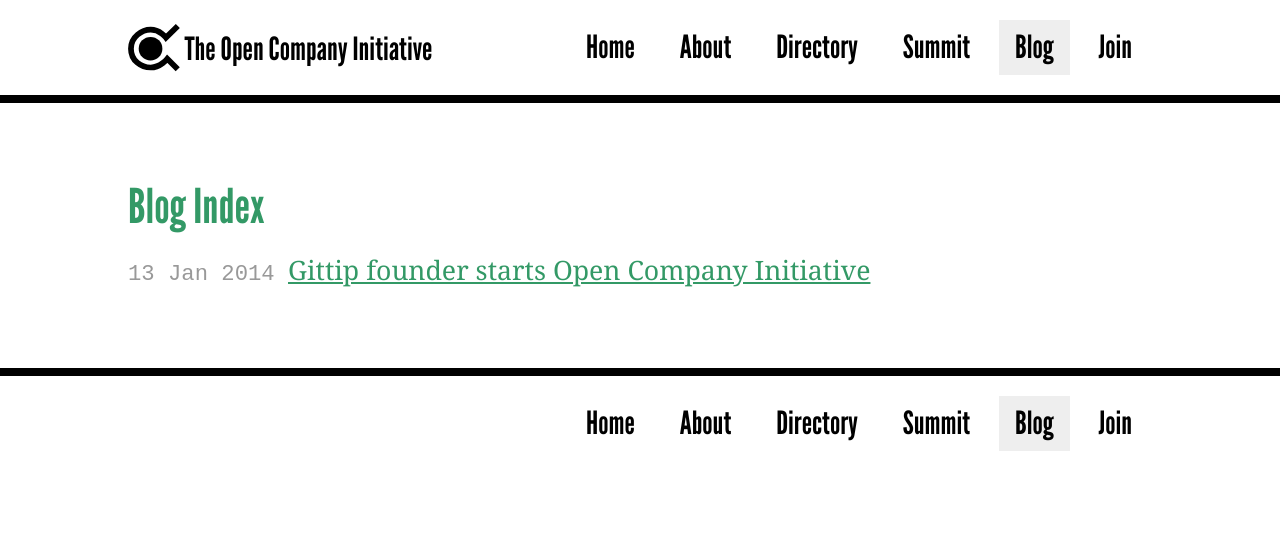
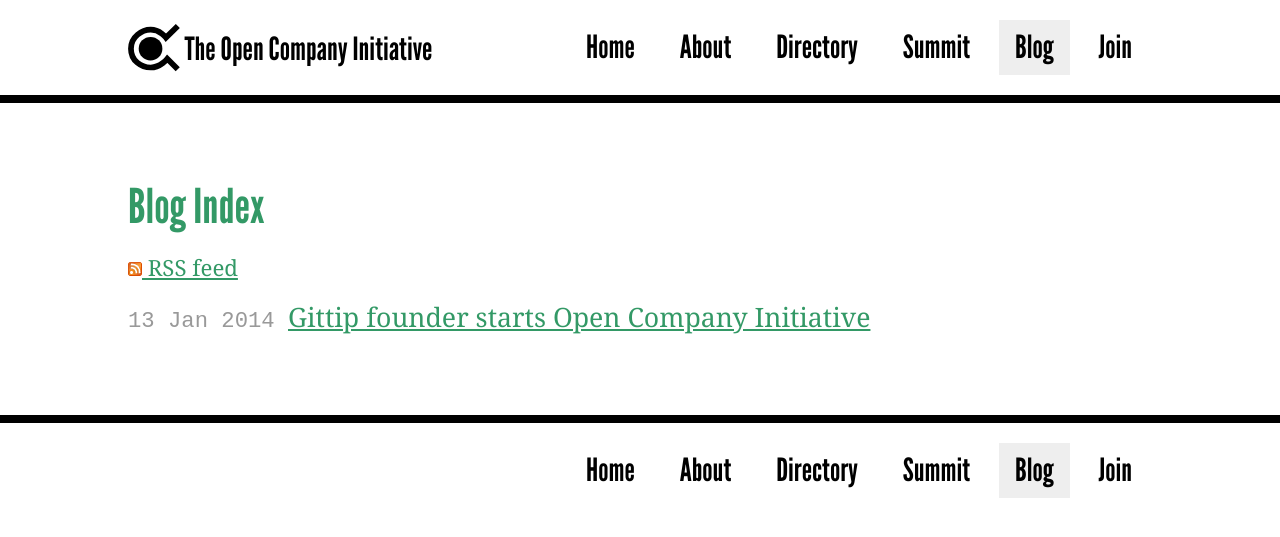
Before and after one commit to opencompany/www.opencompany.org, a Jekyll site: the page built from blog/index.md, in a window 1280 px wide. Shown: the top 537 px of the page. Built offline with Jekyll 4.4.1, drawn with Linux system fonts in a browser that asks for light colours; Markdown is read by kramdown in place of the engine named in the settings.

Commit message:
Add RSS feed

```diff
--- a/_layouts/default.html
+++ b/_layouts/default.html
@@ -12,8 +12,11 @@
 
         <!-- new styles -->
         <link rel="icon" type="image/png" href="/img/favicon.png">
-        <link rel="stylesheet" href="/css/main.001.css">
+        <link rel="stylesheet" href="/css/main.002.css">
         <link rel="stylesheet" href="/fonts/leaguegothic.css">
+
+        <link rel="alternate" type="application/atom+xml" title="Atom"
+              href="{{ site.url }}atom.xml">
 
         <title>{{ page.title }} - Open Company Initiative</title>
     </head>
--- a/blog/index.md
+++ b/blog/index.md
@@ -3,7 +3,12 @@
 title: Blog Index
 ---
 
+<div class="rss-link">
+    <a href="/atom.xml"><img src="/img/rss.png"> RSS feed</a>
+</div>
+
 <ul class="blog-index">
+
     {% for post in site.posts %}
     <li>
         <span>{{ post.date | date_to_string }} </span>
--- /dev/null
+++ b/css/main.002.css
@@ -0,0 +1,304 @@
+/*****************************************************************************/
+/*
+/* Common
+/*
+/*****************************************************************************/
+
+/* Global Reset */
+* {
+  margin: 0;
+  padding: 0;
+}
+
+html, body { height: 100%; }
+
+body {
+    font: 20pt Georgia, serif;
+    background: #FFF;
+    color: #000;
+}
+
+h1, h2, h3, h4, h5, h6 {
+    font: normal 100% "League Gothic", sans-serif;
+    color: #339966;
+}
+
+a         { color: #339966; }
+a:hover   { color: #8CD6B1; }
+a:visited { color: #999966; }
+
+h1 {
+    font-size: 48pt;
+    line-height: 48pt;
+    margin: 48pt 0 18pt;
+}
+
+h2 {
+    font-size: 36pt;
+    line-height: 36pt;
+    margin: 0 0 16pt;
+}
+h2 a {
+    color: #339966 ! important;
+    text-decoration: none;
+}
+
+h3 {
+    font-size: 30pt;
+    line-height: 30pt;
+    margin: 30pt 0 14pt;
+}
+
+p {
+    text-indent: 2em;
+    line-height: 150%;
+}
+.gittip-widget {
+    margin: 1em 2em;
+}
+
+blockquote {
+    line-height: 150%;
+    font-style: italic;
+    margin: 24pt 0;
+    padding: 0 0 0 12pt;
+    border-left: 6pt solid black;
+}
+blockquote span {
+    font-style: normal;
+}
+blockquote > p:nth-child(1) {
+    text-indent: 0;
+}
+
+ul, ol {
+    margin: 0;
+    padding: 1em 0 1em 3.5em;
+}
+
+strong, b {
+    color: #339966;
+    font-weight: normal;
+    font-style: italic;
+}
+
+.clear {
+    clear: both;
+}
+
+
+/*****************************************************************************/
+/*
+/* Layout
+/*
+/*****************************************************************************/
+
+.header, .page, .homepage, .footer {
+    max-width: 64pc;
+    margin: 0 auto;
+    padding: 0 2%;
+    clear: both;
+}
+.header {
+    background: #FFF;
+}
+.header h1 {
+    margin: 0;
+    float: left;
+}
+.header h1 a {
+    display: inline-block;
+    font: normal 24pt "League Gothic", sans-serif;
+    text-decoration: none;
+    color: black;
+    padding-top: 9pt;
+}
+.header h1 a img {
+    position: relative;
+    top: 9pt;
+}
+.header h1 a span {
+}
+.header h1 a:hover {
+    color: #339966;
+}
+.content {
+    border: 6pt solid #000;
+    border-style: solid none;
+    padding: 36pt 0;
+    clear: both;
+}
+.footer .contact {
+    padding: 6pt 0;
+}
+.footer {
+    font-size: 14pt;
+    line-height: 14pt;
+}
+
+.nav {
+    text-align: right;
+    padding: 12pt 0;
+    font: normal 24pt "League Gothic", sans-serif;
+}
+.nav li {
+    display: inline-block;
+}
+.nav a {
+    display: block;
+    padding: 6pt 12pt;
+    color: #000;
+    border: 3pt solid #FFF;
+    text-decoration: none;
+}
+.nav a.current {
+    background: #EEE;
+}
+.nav a:hover {
+    color: #339966;
+    border-color: #339966;
+}
+
+
+/*****************************************************************************/
+/*
+/* Homepage
+/*
+/*****************************************************************************/
+
+.homepage {
+    text-align: center;
+    margin: 24pt auto;
+}
+.homepage .teaser {
+    line-height: 150%;
+}
+.homepage .nav {
+    text-align: center;
+}
+
+
+/*****************************************************************************/
+/*
+/* Pages
+/*
+/*****************************************************************************/
+
+.page {
+    margin: 24pt auto;
+}
+.next-steps li {
+    display: inline-block;
+    list-style: none;
+}
+
+
+/*****************************************************************************/
+/*
+/* Directory
+/*
+/*****************************************************************************/
+
+.directory {
+    margin: 0;
+    padding: 0;
+}
+.directory li {
+    list-style: none;
+    float: left;
+    width: 10pc;
+    margin-right: 2pc;
+    text-align: center;
+}
+.directory a {
+    display: block;
+    padding: 1pc;
+    color: #000;
+    text-decoration: none;
+    border: 3pt solid #FFF;
+}
+.directory a:hover {
+    border-color: #339966;
+}
+.directory a:hover .name {
+    color: #339966;
+}
+.directory .logo {
+    min-height: 8pc;
+    vertical-align: center;
+    position: relative;
+}
+.directory .logo img {
+    width: 100%;
+    /* http://coding.smashingmagazine.com/2013/08/09/absolute-horizontal-vertical-centering-css/ */
+    position: absolute;
+    top: 0;
+    bottom: 0;
+    left: 0;
+    right: 0;
+    margin: auto;
+}
+.directory span {
+    display: block;
+}
+.directory .description {
+    font-style: italic;
+    font-size: 11pt;
+}
+
+
+/*****************************************************************************/
+/*
+/* Blog
+/*
+/*****************************************************************************/
+
+.blog-index {
+    margin: 0;
+    padding: 0;
+}
+.blog-index li {
+    list-style: none;
+    margin: 0 0 12pt;
+    padding: 0;
+}
+.blog-index li span {
+    color: #999;
+    font-family: monospace;
+    font-size: smaller;
+}
+
+.rss-link {
+    margin: 12pt 0;
+    padding: 0;
+    font-size: smaller;
+}
+
+.blog .meta {
+    color: #999;
+    font-family: monospace;
+    font-size: smaller;
+}
+
+/*****************************************************************************/
+/*
+/* Responsiveness
+/*
+/*****************************************************************************/
+
+@media (max-width: 950px) {
+    .header h1 {
+        float: none;
+        text-align: center;
+    }
+    .nav {
+        text-align: center;
+    }
+}
+
+@media (max-width: 580px) {
+    .nav li {
+        float: none;
+        width: 100%;
+    }
+}
```
Also changed, not shown: atom.xml (added, +26 -0 lines), img/rss.png (added).
